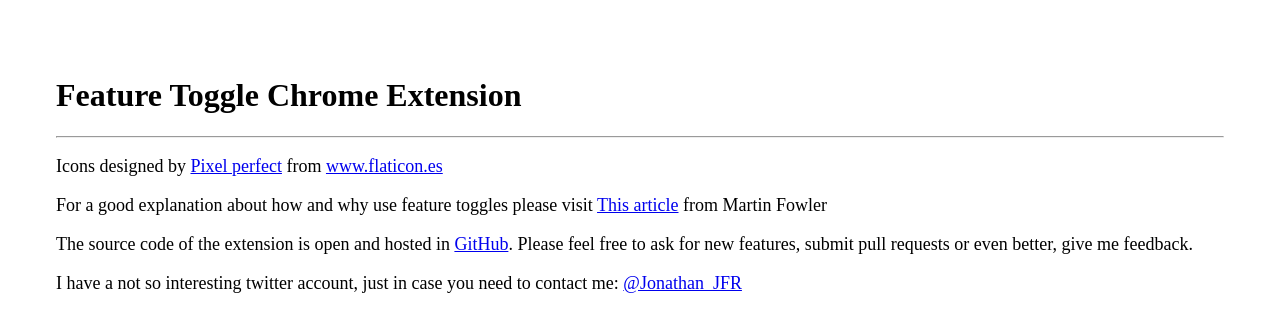
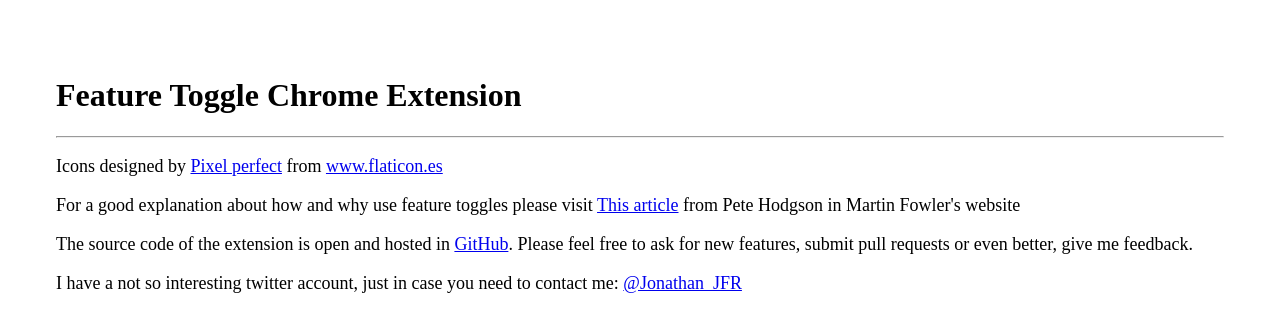
Before and after one commit to Jonathan-JFR/FeatureToggleExtension, a browser extension: page src/options.html in a window 1280 px wide. Drawn offline with Linux system fonts and the light colour scheme.

Commit message:
Fix article author in options page

```diff
--- a/src/options.html
+++ b/src/options.html
@@ -17,7 +17,8 @@
 
       <p>For a good explanation about how and why use feature toggles please visit
         <a href="https://martinfowler.com/articles/feature-toggles.html"
-        title="Feature Toggles (aka Feature Flags)">This article</a> from Martin Fowler</p>
+        title="Feature Toggles (aka Feature Flags)">This article</a> from Pete Hodgson
+        in Martin Fowler's website</p>
 
       <p>The source code of the extension is open and hosted in
         <a href="https://github.com/Jonathan-JFR/FeatureToggleExtension"
```
